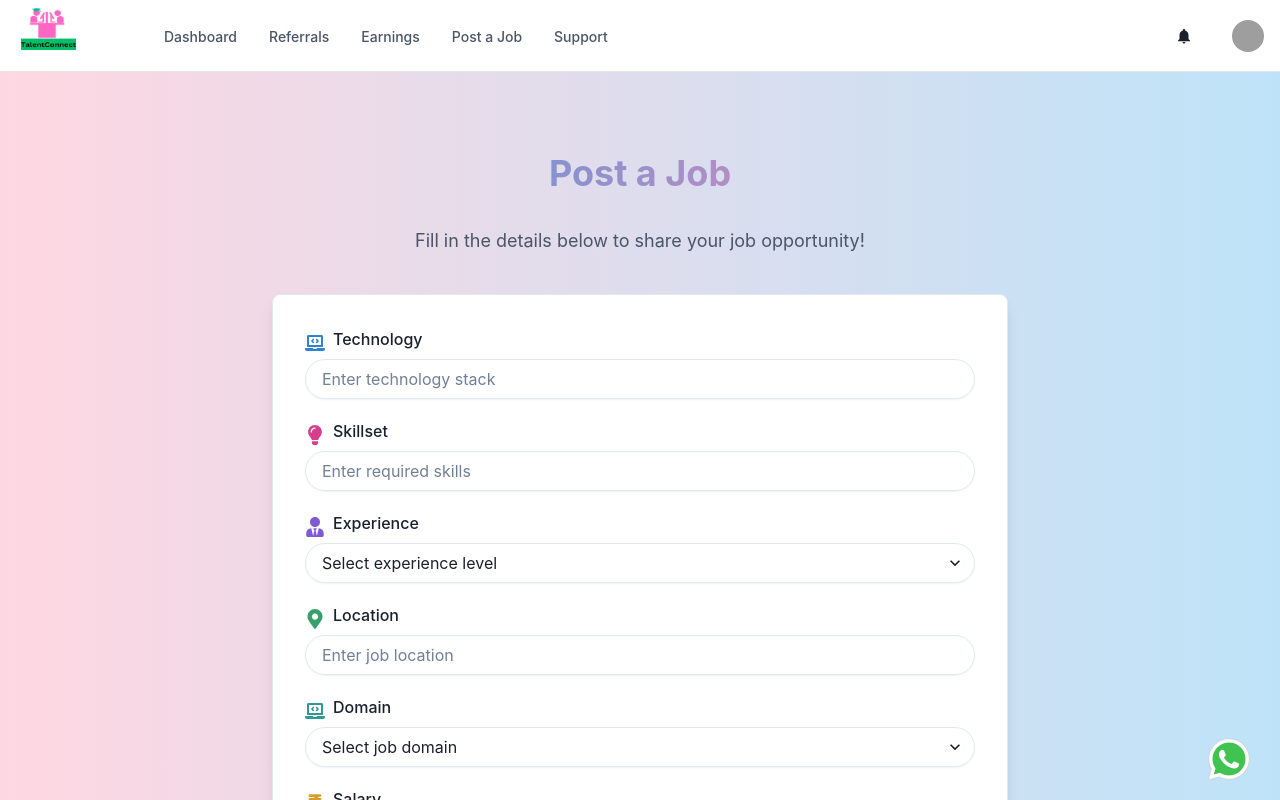
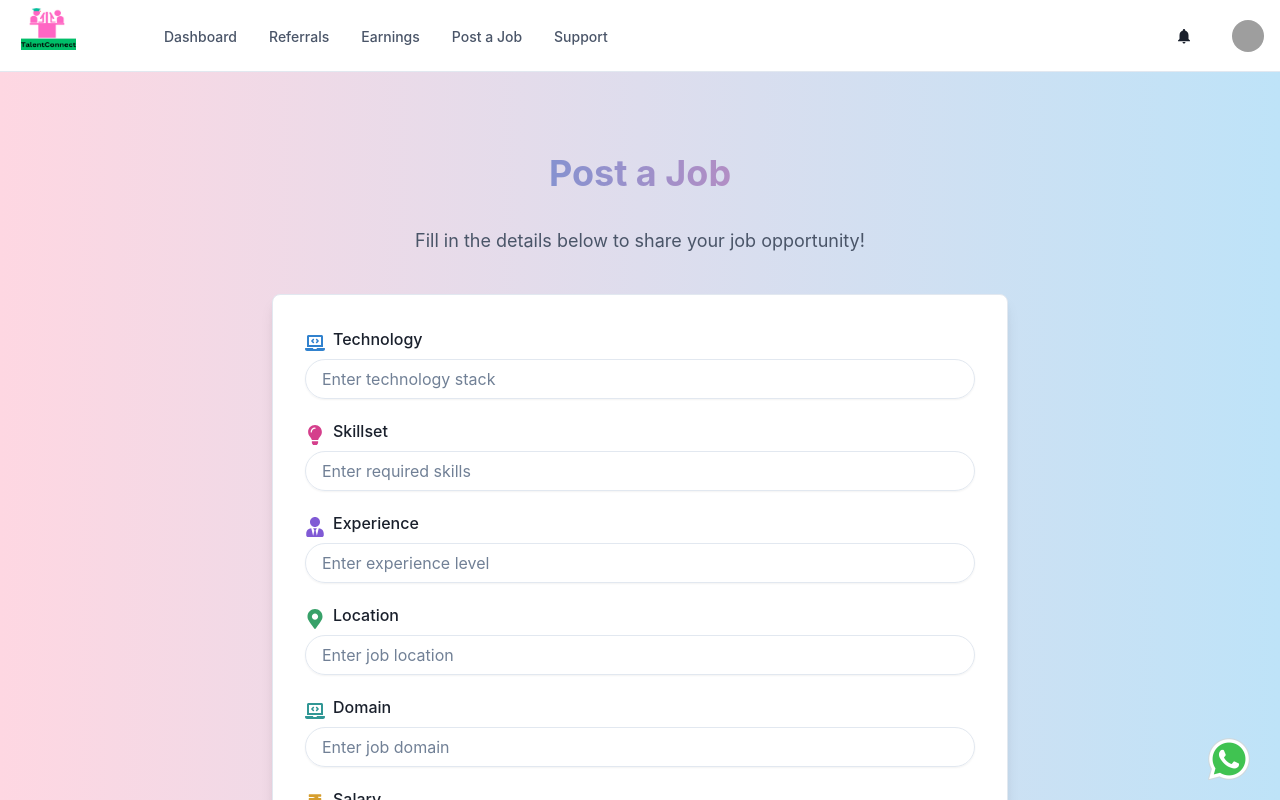
Before and after one commit to An75k64/TC-version-2, a React (Vite) app in the folder Frontend/: page /affiliate-dashboard/postjob in a window 1280 px wide. Shown: the top 800 px of the page. Built offline with nearby package versions, Linux system fonts and the light colour scheme; grey boxes are pictures that could not be loaded.

Commit message:
updated the affiliate

```diff
--- a/Frontend/src/components/Affiliate/AffiliateHero.jsx
+++ b/Frontend/src/components/Affiliate/AffiliateHero.jsx
@@ -57,7 +57,7 @@ const AffiliateHero = () => {
                 _hover={{ transform: "scale(1.05)", boxShadow: "lg" }}
                 onClick={handleSignInRedirect}
               >
-                Refer Talent
+                Login
               </Button>
             </HStack>
           </VStack>
--- a/Frontend/src/components/AffiliateDashboard/JobPostForm.jsx
+++ b/Frontend/src/components/AffiliateDashboard/JobPostForm.jsx
@@ -37,9 +37,9 @@ const JobPostForm = () => {
     initialValues: {
       technology: '',
       skillset: '',
-      experience: '',
+      experience: '', // Changed to string instead of select
       location: '',
-      domain: '',
+      domain: '', // Changed to string instead of select
       salary: '',
     },
     validationSchema,
@@ -141,20 +141,15 @@ const JobPostForm = () => {
                   <Icon as={FaUserTie} w={5} h={5} color="purple.500" mr={2} />
                   <FormLabel>Experience</FormLabel>
                 </Flex>
-                <Select
+                <Input
                   name="experience"
-                  placeholder="Select experience level"
+                  placeholder="Enter experience level"
                   value={formik.values.experience}
                   onChange={formik.handleChange}
                   borderRadius="full"
                   focusBorderColor="purple.400"
                   shadow="sm"
-                >
-                  <option value="Fresher">Fresher</option>
-                  <option value="1-3 years">1-3 years</option>
-                  <option value="3-5 years">3-5 years</option>
-                  <option value="5+ years">5+ years</option>
-                </Select>
+                />
                 <FormErrorMessage>{formik.errors.experience}</FormErrorMessage>
               </FormControl>
 
@@ -182,20 +177,15 @@ const JobPostForm = () => {
                   <Icon as={FaLaptopCode} w={5} h={5} color="teal.500" mr={2} />
                   <FormLabel>Domain</FormLabel>
                 </Flex>
-                <Select
+                <Input
                   name="domain"
-                  placeholder="Select job domain"
+                  placeholder="Enter job domain"
                   value={formik.values.domain}
                   onChange={formik.handleChange}
                   borderRadius="full"
                   focusBorderColor="teal.400"
                   shadow="sm"
-                >
-                  <option value="IT">IT</option>
-                  <option value="Marketing">Marketing</option>
-                  <option value="Finance">Finance</option>
-                  <option value="Healthcare">Healthcare</option>
-                </Select>
+                />
                 <FormErrorMessage>{formik.errors.domain}</FormErrorMessage>
               </FormControl>
 
```
